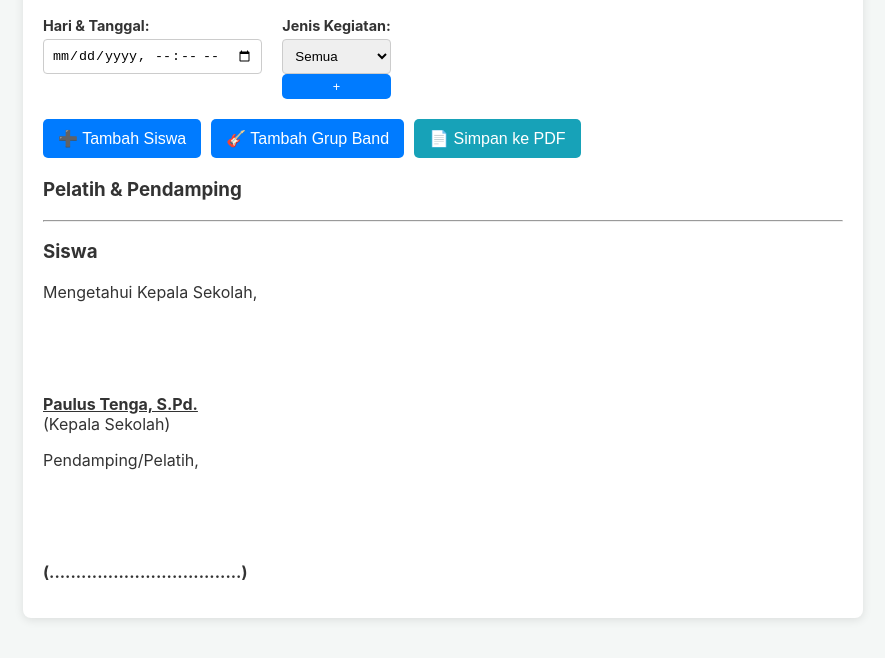
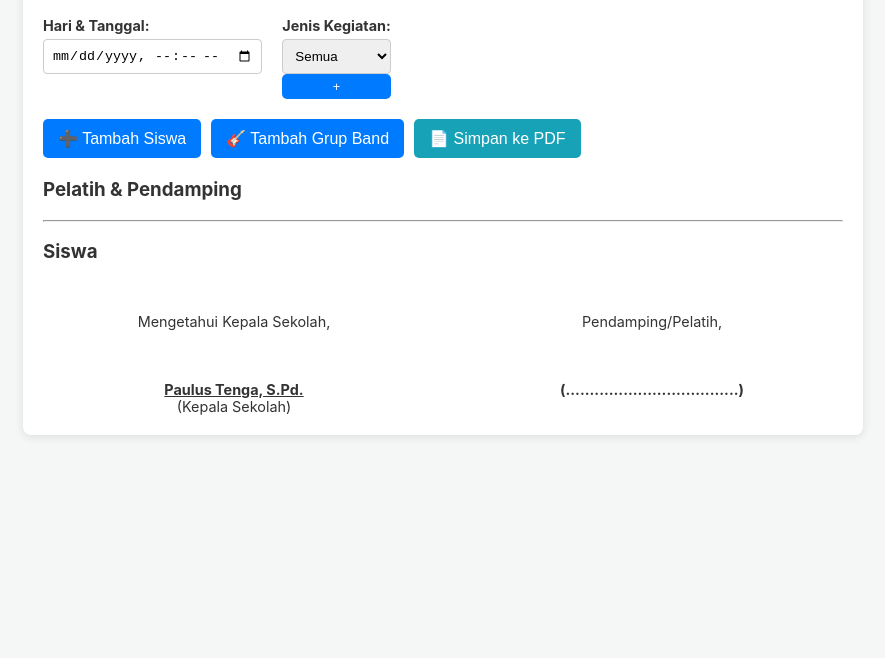
Before and after one commit to hanjoeAi/absensi-musik-baleriwu, a plain HTML site: page index.html in a window 1280 px wide. Shown: the part 128-786 px from the top of the page, without its empty margins (197-1082 px from the left). Drawn offline with nearby package versions, Linux system fonts and the light colour scheme; no server answers.

Commit message:
Update style.css

```diff
--- a/style.css
+++ b/style.css
@@ -117,3 +117,21 @@ button:hover { background-color: #0056b3; }
     color: #6c757d;
     margin-left: 10px;
 }
+
+/* CSS untuk Footer di PDF */
+#footer-pdf {
+    display: flex;
+    justify-content: space-between;
+    margin-top: 50px;
+    padding: 0 20px;
+    font-size: 0.9em;
+}
+
+.signature-section {
+    text-align: center;
+    width: 45%;
+}
+
+.signature-section p {
+    margin: 0;
+}
```
